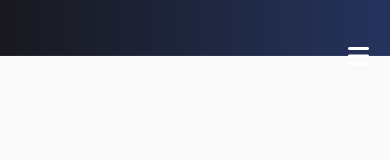
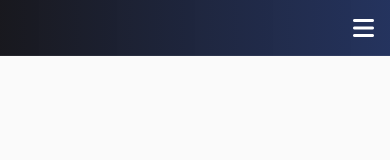
Before and after one commit to gillesvntnu/gillesvandevyver, a React (Create React App) app: page / in a window 390 px wide. Shown: the top 160 px of the page. Built offline with nearby package versions, Linux system fonts and the light colour scheme; the HTML template or start-up script is replaced by a standard one.

Commit message:
Fix hamburger sign mobile

```diff
--- a/src/components/Navbar.css
+++ b/src/components/Navbar.css
@@ -186,15 +186,13 @@
   }
 
   .menu-icon {
-    display: block;
+    display: flex;
     position: absolute;
     top: 0;
-    right: 0;
-    transform: translate(-100%, 50%);
+    right: 1rem;
     font-size: 1.5rem;
     cursor: pointer;
     height: 56px;
-    display: flex;
     align-items: center;
   }
 
```
